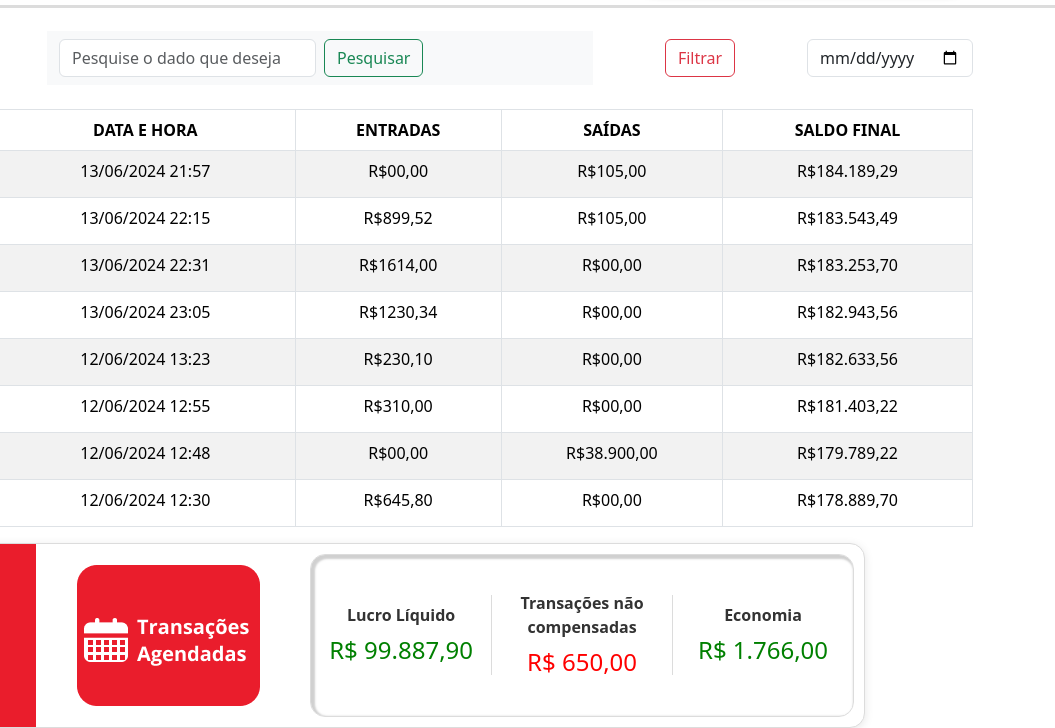
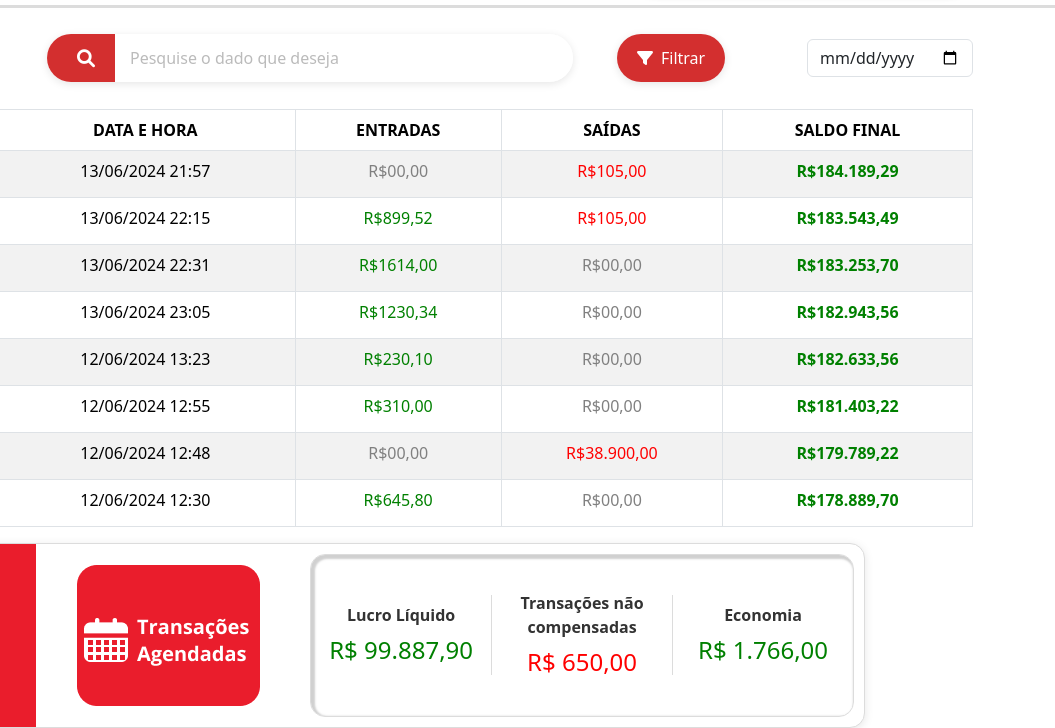
Before and after one commit to johnatans2/iFinance, a plain HTML site: page assets/extrato.html in a window 1280 px wide. Shown: the part 130-858 px from the top of the page, 225-1280 px from the left. Drawn offline with nearby package versions, Linux system fonts and the light colour scheme.

Commit message:
Finalização Tela de Extrato

```diff
--- a/assets/extrato.html
+++ b/assets/extrato.html
@@ -13,7 +13,9 @@
         <link rel="stylesheet" href="styles/base-header.css">
         <link rel="stylesheet" href="styles/state-header.css">
         <link rel="stylesheet" href="./styles/extrato.css">
+        <link rel="stylesheet" href="https://cdnjs.cloudflare.com/ajax/libs/font-awesome/6.0.0-beta3/css/all.min.css">
         <script src="https://cdn.jsdelivr.net/npm/bootstrap@5.3.3/dist/js/bootstrap.bundle.min.js" integrity="sha384-YvpcrYf0tY3lHB60NNkmXc5s9fDVZLESaAA55NDzOxhy9GkcIdslK1eN7N6jIeHz" crossorigin="anonymous" defer></script>
+        <script src="./extrato.js"></script>
     </head>
     <body>
         <header class="p-2 header">
@@ -65,7 +67,7 @@
         </header>
     </body>
 </html>
-<!----BARRA BUSCA-->
+<!-----------BARRA PESQUISA E LOGO------------>
 <div class="container text-center my-3">
     <div class="row align-items-center">
         <!-- Imagem à esquerda -->
@@ -75,37 +77,43 @@
 
 <!-- Barra de pesquisa e botão Pesquisar -->
 <div class="col-lg-6">
-            <nav class="navbar bg-body-tertiary">
-                <div class="container-fluid">
-                    <form class="d-flex" role="search">
-                        <!-- Aumentar tamanho da barra de pesquisa -->
-                        <input class="form-control me-2" type="search" placeholder="Pesquise o dado que deseja" aria-label="Search" style="flex-grow: 1;">
-                        <!-- Botão de Pesquisar ao lado -->
-                        <button class="btn btn-outline-success" type="submit">Pesquisar</button>
+    <div class="search-container">
+        <form class="search-form" role="search">
+            <!-- Ícone de lupa e barra de pesquisa -->
+            <div class="input-container">
+                <button class="search-icon" type="submit">
+                    <i class="fas fa-search"></i>
+                </button>
+                <input class="search-bar" type="search" placeholder="Pesquise o dado que deseja" aria-label="Search">
+            </div>
         </form>
     </div>
-            </nav>
 </div>
 
-        <!-- Botão de filtro -->
-        <div class="col-lg-2">
-            <button class="btn btn-outline-danger" type="button">Filtrar</button>
+<!-- Botão de filtro com ícone -->
+<div class="col-lg-2 filter-buttons">
+    <button class="btn filter-btn">
+        <i class="fa fa-filter"></i> <!-- Ícone do filtro -->
+        Filtrar
+    </button>
 </div>
+<!--Fim botão filtro-->
 
-        <!-- Botão para selecionar data -->
+
+        <!-- botão para selecionar data -->
         <div class="col-lg-2">
             <input type="date" class="form-control">
         </div>
     </div>
 </div>
-<!-- FIM BARRA BUSCA -->
+<!-- FIM botão selecionar data -->
 
 
 <!--Início Tabela-->
 
 
       <div class="container text-center my-12">
-    <table class="table table-striped table-bordered table-hover">
+    <table id="financeTable" class="table table-striped table-bordered table-hover">
         <thead class="text-center">
             <tr>
                 <th>ÍCONE</th>
@@ -117,56 +125,56 @@
         </thead>
         <tbody class="text-center">
             <tr>
-                <th><img src="./images/Vectors/Vector_Money.png" alt="IFinance" width="30" height="30"></th>
+                <th><img src="./images/Vectors/Vector_Money.png" alt="IFinance" title="Recebido" width="30" height="30"></th>
                 <td>13/06/2024 21:57</td>
                 <td>R$00,00</td>
                 <td>R$105,00</td>
                 <td>R$184.189,29</td>
             </tr>
             <tr>
-                <th><img src="./images/Vectors/Vector_Money.png" alt="IFinance" width="30" height="30"></th>
+                <th><img src="./images/Vectors/Vector_Money.png" alt="IFinance" title="Recebido" width="30" height="30"></th>
                 <td>13/06/2024 22:15</td>
                 <td>R$899,52</td>
                 <td>R$105,00</td>
                 <td>R$183.543,49</td>
             </tr>
             <tr>
-                <th><img src="./images/Vectors/Vector_transf.png" alt="IFinance" width="30" height="30"></th>
+                <th><img src="./images/Vectors/Vector_transf.png" alt="IFinance" title="Transferência" width="30" height="30"></th>
                 <td>13/06/2024 22:31</td>
                 <td>R$1614,00</td>
                 <td>R$00,00</td>
                 <td>R$183.253,70</td>
             </tr>
             <tr>
-                <th><img src="./images/Vectors/Vector_transf.png" alt="IFinance" width="30" height="30"></th>
+                <th><img src="./images/Vectors/Vector_transf.png" alt="IFinance" title="Transferência" width="30" height="30"></th>
                 <td>13/06/2024 23:05</td>
                 <td>R$1230,34</td>
                 <td>R$00,00</td>
                 <td>R$182.943,56</td>
             </tr>
             <tr>
-                <th><img src="./images/Vectors/Vector_Ifood.png" alt="IFinance" width="30" height="30"></th>
+                <th><img src="./images/Vectors/Vector_Ifood.png" alt="IFinance" title="Ifood" width="30" height="30"></th>
                 <td>12/06/2024 13:23</td>
                 <td>R$230,10</td>
                 <td>R$00,00</td>
                 <td>R$182.633,56</td>
             </tr>
             <tr>
-                <th><img src="./images/Vectors/Vector_Ifood.png" alt="IFinance" width="30" height="30"></th>
+                <th><img src="./images/Vectors/Vector_Ifood.png" alt="IFinance" title="Ifood" width="30" height="30"></th>
                 <td>12/06/2024 12:55</td>
                 <td>R$310,00</td>
                 <td>R$00,00</td>
                 <td>R$181.403,22</td>
             </tr>
             <tr>
-                <th><img src="./images/Vectors/Vector_Truck.png" alt="IFinance" width="30" height="30"></th>
+                <th><img src="./images/Vectors/Vector_Truck.png" alt="IFinance" title="Entrega" width="30" height="30"></th>
                 <td>12/06/2024 12:48</td>
                 <td>R$00,00</td>
                 <td>R$38.900,00</td>
                 <td>R$179.789,22</td>
             </tr>
             <tr>
-                <th><img src="./images/Vectors/Vector_Ifood.png" alt="IFinance" width="30" height="30"></th>
+                <th><img src="./images/Vectors/Vector_Ifood.png" alt="IFinance" title="Ifood" width="30" height="30"></th>
                 <td>12/06/2024 12:30</td>
                 <td>R$645,80</td>
                 <td>R$00,00</td>
--- /dev/null
+++ b/assets/extrato.js
@@ -0,0 +1,35 @@
+function formatCurrency(value) {
+    return parseFloat(value.replace('R$', '').replace('.', '').replace(',', '.')).toFixed(2);
+}
+
+function applyStyles() {
+    const table = document.getElementById('financeTable');
+    const rows = table.getElementsByTagName('tbody')[0].getElementsByTagName('tr');
+
+    for (let row of rows) {
+        const entradas = row.cells[2].innerText;
+        const saidas = row.cells[3].innerText;
+        const saldoFinal = row.cells[4].innerText;
+
+        if (entradas !== 'R$00,00') {
+            console.log(entradas.replace('R$', '').replace(",",".") > 0);
+            row.cells[2].classList.add(entradas.replace('R$', '').replace(".","").replace(",",".") > 0 ? 'green' : 'gray');
+        } else {
+            row.cells[2].classList.add('gray');
+        }
+
+        if (saidas !== 'R$00,00') {
+            row.cells[3].classList.add(saidas.replace('R$', '').replace(".","").replace(",",".") > 0 ? 'red' : 'gray');
+        } else {
+            row.cells[3].classList.add('gray');
+        }
+
+        if (saldoFinal !== 'R$00,00') {
+            row.cells[4].classList.add(saldoFinal.replace('R$', '').replace(".","").replace(",",".") > 0 ? 'bold-green' : 'gray');
+        } else {
+            row.cells[4].classList.add('gray');
+        }
+    }
+}
+
+document.addEventListener('DOMContentLoaded', applyStyles);
--- a/assets/styles/extrato.css
+++ b/assets/styles/extrato.css
@@ -8,6 +8,117 @@ table img:hover {
     transform: scale(1.1);
 }
 
+.search-container {
+    display: flex;
+    align-items: center;
+    justify-content: flex-start;
+    margin-right: 20px;
+}
+
+.search-form {
+    display: flex;
+    align-items: center;
+    width: 100%;
+}
+
+.input-container {
+    display: flex;
+    align-items: center;
+    background-color: white;
+    border-radius: 25px;
+    overflow: hidden;
+    box-shadow: 0px 2px 8px rgba(0, 0, 0, 0.1);
+    flex-grow: 1;
+    height: 48px;
+}
+
+.search-bar {
+    border: none;
+    outline: none;
+    background-color: white;
+    padding: 10px 15px;
+    font-size: 16px;
+    width: 100%;
+    height: 100%;
+}
+
+.search-icon {
+    background-color: #d32f2f;
+    border: none;
+    padding: 10px;
+    cursor: pointer;
+    color: white;
+    height: 100%;
+    display: flex;
+    align-items: center;
+    justify-content: center;
+    padding-left: 30px;
+    padding-right: 20px;
+}
+
+.search-icon i {
+    font-size: 18px;
+}
+
+.search-bar::placeholder {
+    color: #bbb;
+}
+
+
+.filter-buttons {
+    display: flex;
+    gap: 10px;
+    align-items: center;
+}
+
+.btn {
+    display: flex;
+    align-items: center;
+    justify-content: center;
+    background-color: #d32f2f;
+    color: white;
+    border: none;
+    border-radius: 25px;
+    padding: 10px 20px;
+    cursor: pointer;
+    box-shadow: 0px 2px 8px rgba(0, 0, 0, 0.1);
+    height: 48px;
+}
+
+.filter-btn {
+    display: flex;
+    align-items: center;
+    gap: 8px;
+}
+
+.btn i {
+    font-size: 16px;
+}
+
+.calendar-btn {
+    padding: 10px 15px;
+    height: 48px;
+}
+
+.dash-btn {
+    padding: 10px 15px;
+    height: 48px;
+}
+
+/* Efeito hover */
+.btn:hover {
+    background-color: #c62828;
+}
+
+.search-icon:hover {
+    background-color: #b71c1c;
+}
+
+.search-bar:focus {
+    box-shadow: 0px 0px 5px rgba(211, 47, 47, 0.5);
+}
+
+
 .info-box {
     margin: auto;
     display: flex;
@@ -17,7 +128,7 @@ table img:hover {
     border-radius: 15px;
     box-shadow: 0px 2px 10px rgba(0, 0, 0, 0.1);
     overflow: hidden;
-    border: 1px solid #dcdcdc; /* Bordas sutis em volta do componente */
+    border: 1px solid #dcdcdc;
 }
 
 .tran-button {
@@ -40,7 +151,7 @@ table img:hover {
     align-items: center;
     justify-content: center;
     flex-direction: column;
-    width: 40%; /* Ajuste a largura conforme necessário */
+    width: 40%;
 }
 
 .icon-box {
@@ -62,7 +173,7 @@ table img:hover {
     align-items: center;
     flex-grow: 1;
     padding: 0;
-    background-color: white; /* Cor de fundo branca */
+    background-color: white;
 }
 
 .info {
@@ -84,15 +195,21 @@ table img:hover {
 }
 
 .green {
-    color: green;
+    color: green !important;
 }
-
 .red {
-    color: red;
+    color: red !important;
+}
+.gray {
+    color: gray !important;
+}
+.bold-green {
+    color: green !important;
+    font-weight: bold !important;
 }
 
 .divider {
     width: 1px;
     background-color: #dcdcdc;
-    height: 80px; /* Altura da linha */
+    height: 80px;
 }
```
Lines whose indentation alone changed are shown as unchanged.
